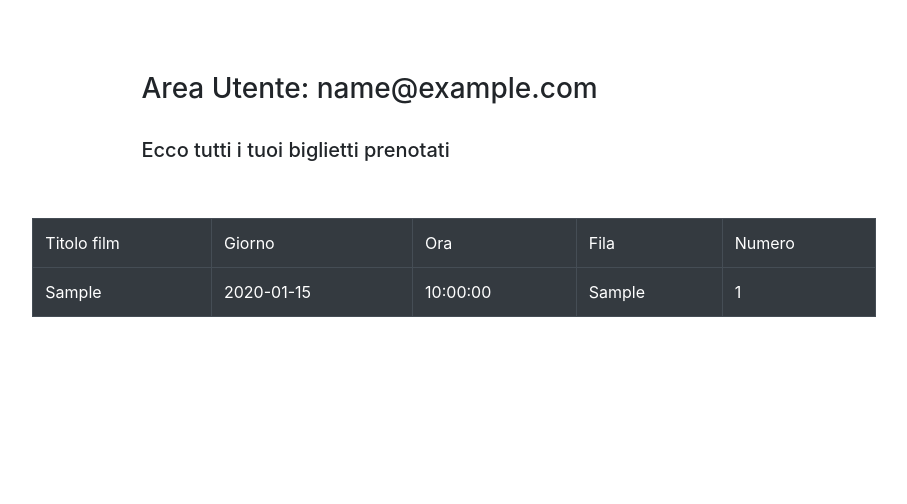
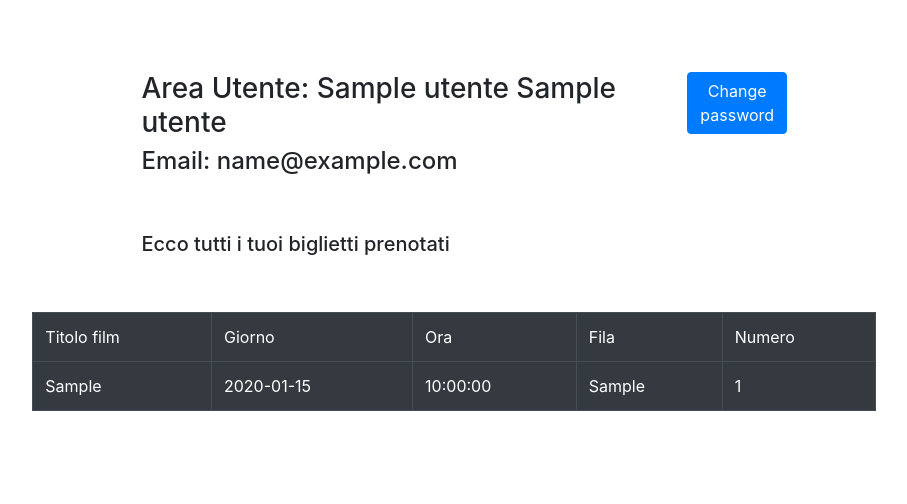
Before and after one commit to Riki98/Cinema_Basi, a Flask app: page /areaUtente in a window 1280 px wide. Shown: the part 122-626 px from the top of the page, without its empty margins (186-1093 px from the left). Run offline with Flask 2, Linux system fonts and the light colour scheme; a user stored in the database is signed in; tables that the repository leaves empty hold one stand-in row (values such as "Sample post"); some libraries are stand-ins or nearby versions.

Commit message:
Fix grafica e aggiunto cambio psw in areaUtente

```diff
--- a/app.py
+++ b/app.py
@@ -30,7 +30,7 @@ app.secret_key = 'itsreallysecret'
 app.config['SECRET_KEY'] = 'secretcinemaucimg'
 
 # ATTENZIONE!!! DA CAMBIARE A SECONDA DEL NOME UTENTE E NOME DB IN POSTGRES
-engine = create_engine('postgres+psycopg2://postgres:12358@localhost:5432/CinemaBasi')
+engine = create_engine('postgres+psycopg2://postgres:@localhost:5432/CinemaBasi')
 # engine = create_engine('postgresql+psycopg2://postgres:1599@localhost:5432/cinema_basi')
 
 metadata = MetaData()
@@ -332,11 +332,16 @@ def acquista():
 
 # AREA UTENTE
 @app.route('/areaUtente', methods=['GET', 'POST'])
+@login_required
 def areaUtente():
     conn = engine.connect()
     # queryBigliettiTot = select([posto.fila, posto.numero, proiezione.orario, proiezione.data, film.titolo])\
     #    .select_from(posto.join(biglietto)).select_from(biglietto.join(proiezione)).select_from(proiezione.join(film))\
     #    .where(biglietto.c.idutente == current_user.id)
+    queryUser = select([utente.c.nome, utente.c.cognome, utente.c.email])\
+        .where(utente.c.idutente == current_user.id)
+    userInfo = conn.execute(queryUser).fetchone()
+
     queryBigliettiTot = "select posto.fila, posto.numero, proiezione.orario, proiezione.data, film.titolo " \
                         "from posto inner join biglietto on biglietto.idPosto=posto.idPosto " \
                         "inner join proiezione on proiezione.idProiezione=biglietto.idProiezione " \
@@ -346,7 +351,7 @@ def areaUtente():
     for b in biglietti:
         print(b)
     conn.close()
-    return render_template('areaUtente.html', biglietti=biglietti)
+    return render_template('areaUtente.html', biglietti=biglietti, u=userInfo)
 
 
 # LOGIN
@@ -373,6 +378,27 @@ def login():
             else:
                 return redirect("/admin")
     return render_template('login.html')
+
+# CHANGE PSW
+@app.route('/changePsw', methods=['GET', 'POST']) #ancora non funziona
+@login_required
+def changePsw():
+    conn = engine.connect()
+    form_oldpws = str(request.form['oldpassword'])
+    form_newpws = str(request.form['newpassword'])
+    form_newpws2 = str(request.form['newpassword2'])
+    queryPsw = select([utente.c.password])\
+        .where(utente.c.idutente == current_user.id)
+    userInfo = conn.execute(queryPsw).fetchone()
+    if form_oldpws == userInfo:
+        if form_newpws == form_newpws2:
+            queryUpdate = update([utente.c.password]).set(form_newpws)\
+                        .where(utente.c.idutente == current_user.id)
+            conn.execute(queryUpdate)
+            conn.close()
+            return logout()
+    conn.close()
+    return areaUtente()
 
 
 @app.route('/admin')
--- a/templates/areaUtente.html
+++ b/templates/areaUtente.html
@@ -7,9 +7,15 @@
 <div class="row">
     <div class="col-3"></div>
     <div class="col-5">
-        <h3>Area Utente: {{ current_user.email }}</h3>
-        <br>
+        <h3>Area Utente: {{ u.nome }} {{ u.cognome }}</h3>
+        <h4> Email: {{ u.email }}</h4>
+        <br><br>
         <h5>Ecco tutti i tuoi biglietti prenotati</h5>
+    </div>
+    <div class="col-1">
+        <button type="button" class="btn btn-primary" data-toggle="modal" data-target="#changePassword">
+          Change password
+        </button>
     </div>
 </div>
 <br><br>
@@ -48,4 +54,39 @@
 </div>
 
 
+<div class="modal fade" id="changePassword" tabindex="-1" role="dialog" aria-labelledby="exampleModalCenterTitle" aria-hidden="true">
+  <div class="modal-dialog modal-dialog-centered" role="document">
+    <div class="modal-content">
+      <div class="modal-header">
+        <h5 class="modal-title" id="exampleModalCenterTitle">Change your password</h5>
+        <button type="button" class="close" data-dismiss="modal" aria-label="Close">
+          <span aria-hidden="true">&times;</span>
+        </button>
+      </div>
+        <form action="/changePsw" class="form-changepsw" method="POST">
+      <div class="modal-body">
+          <div class="row">
+              <div class="col-2">
+                  <h6>Old password</h6>
+                  <h6>New password</h6>
+                  <h6>New password</h6>
+              </div>
+              <div class="col">
+
+                      <input name="oldpassword" type="password" class="form-control" aria-describedby="inputGroup-sizing-sm">
+                      <input name="newpassword" type="password" class="form-control" aria-describedby="inputGroup-sizing-sm">
+                      <input name="newpassword2" type="password" class="form-control" aria-describedby="inputGroup-sizing-sm">
+
+              </div>
+          </div>
+      </div>
+      <div class="modal-footer">
+        <button type="button" class="btn btn-secondary" data-dismiss="modal">Close</button>
+        <button type="submit" class="btn btn-primary">Save changes</button>
+      </div>
+        </form>
+    </div>
+  </div>
+</div>
+
 {% endblock %}
--- a/templates/base.html
+++ b/templates/base.html
@@ -22,7 +22,7 @@
 
 <body>
     <nav class="navbar navbar-dark bg-dark">
-        <a class="navbar-brand" href="#"><h1 class="font-weight-bold">UCIMG</h1></a>
+        <a class="navbar-brand" href="/"><h1 class="font-weight-bold">UCIMG</h1></a>
 
         <div class="navbar-collapse">
             <div class="row">
--- a/templates/index.html
+++ b/templates/index.html
@@ -69,7 +69,7 @@
                             <div class="input-group-prepend">
                                 <span class="input-group-text" id="inputLoginPsw">  Password</span>
                             </div>
-                            <input name="passwordLogin" type="text" class="form-control"
+                            <input name="passwordLogin" type="password" class="form-control"
                                    aria-label="Sizing example input"
                                    aria-describedby="inputGroup-sizing-sm">
                         </div>
```
Also changed, not shown: templates/films.html (+10 -3 lines).
